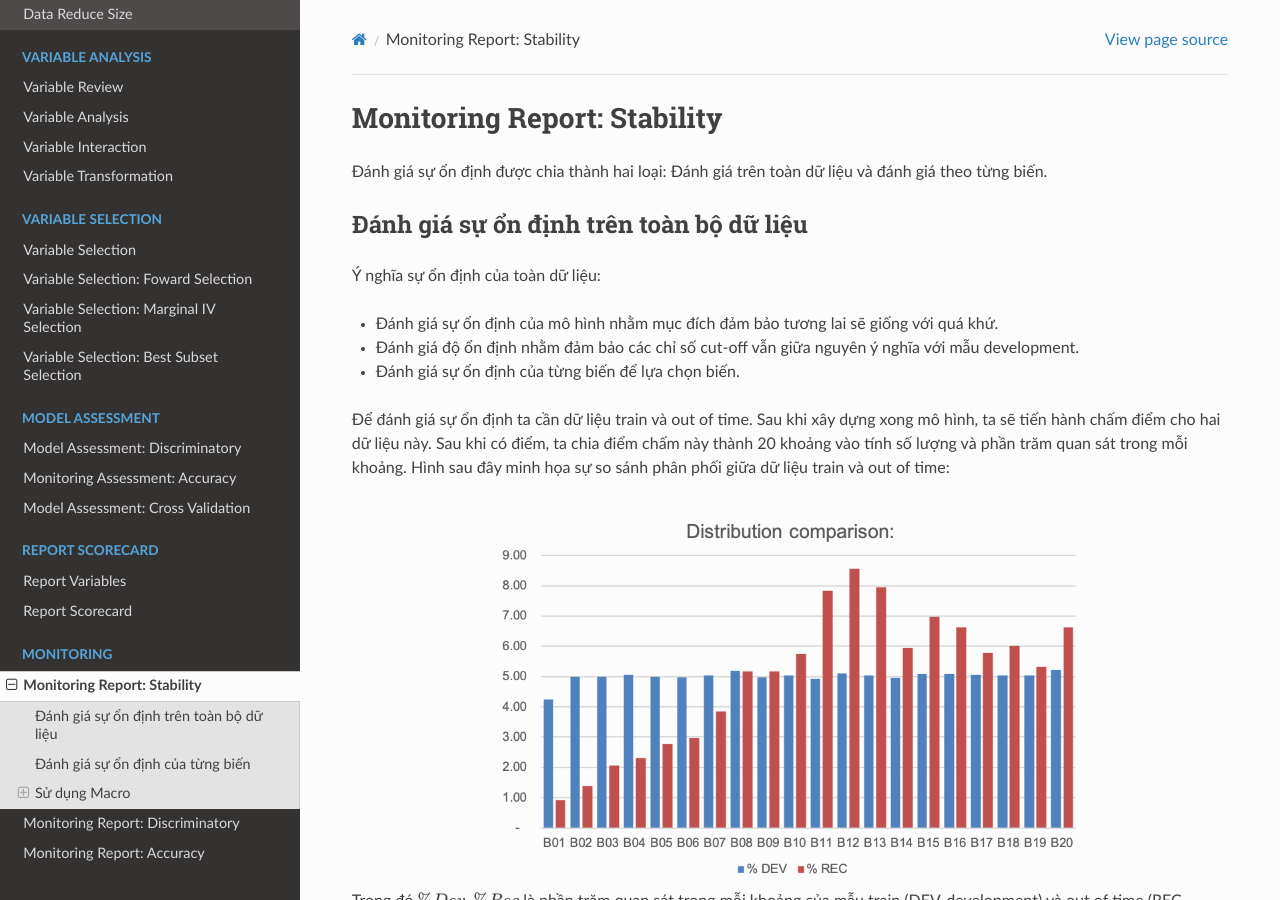
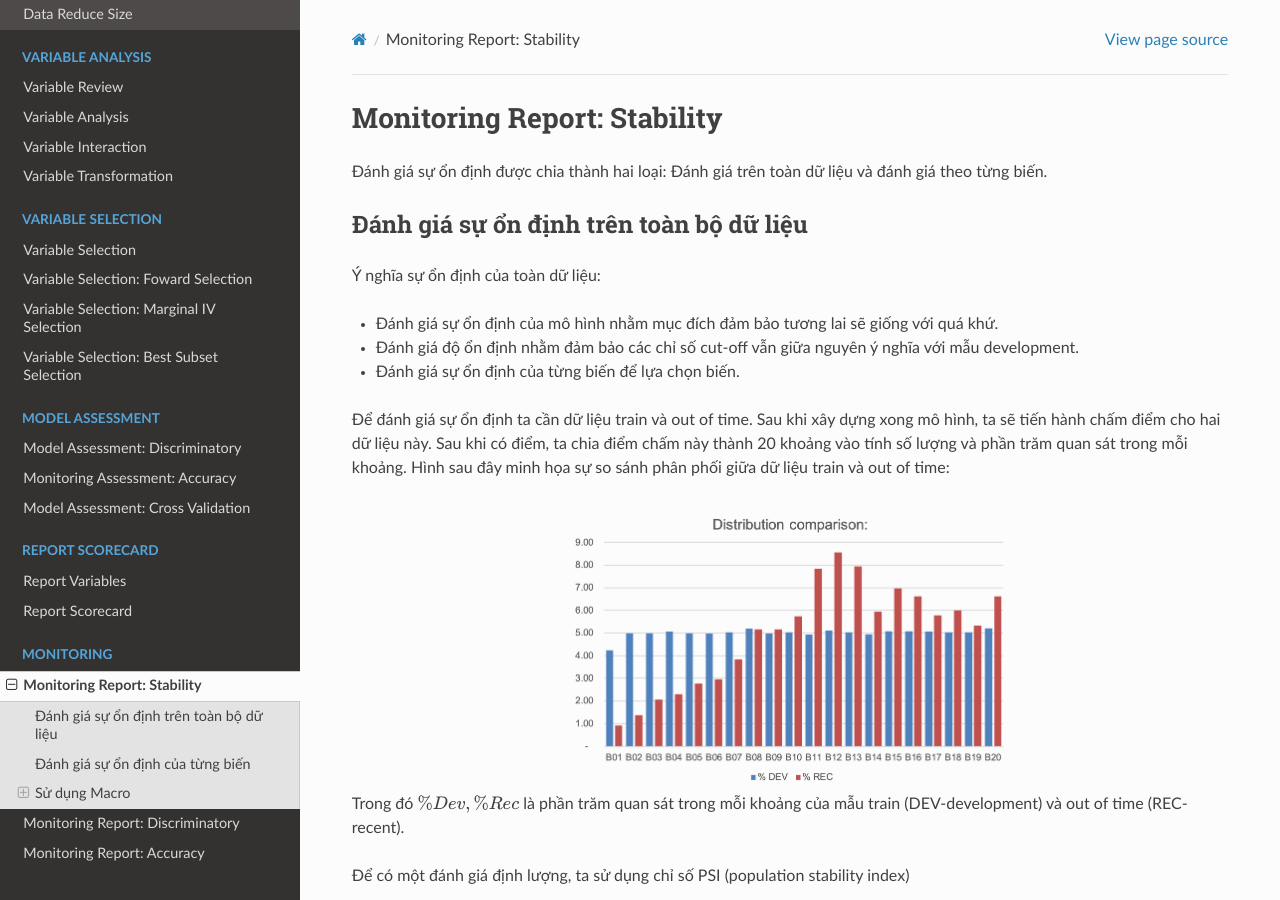
Before and after one commit to thanhtra254/SMCS, a Sphinx documentation site: the page built from docs/post/MoniStability.rst, in a window 1280 px wide and 900 px high. Built offline with Sphinx 7.4.7 and the Read the Docs theme 2.0.0, drawn with Linux system fonts in a browser that asks for light colours.

Commit message:
Update MoniStability.rst

```diff
--- a/docs/post/MoniStability.rst
+++ b/docs/post/MoniStability.rst
@@ -19,7 +19,8 @@ Monitoring Report: Stability
 
 .. image:: ./images/Monitoring/Picture1.png
    :align: center
-   :width: 600
+   :height: 288
+   :alt: Distribution Comparison
 
 Trong đó :math:`\%Dev,\%Rec` là phần trăm quan sát trong mỗi khoảng của mẫu train (DEV-development) và out of time (REC- recent).
 
@@ -52,7 +53,8 @@ Thang đánh giá cho chỉ số PSI được cho dưới đây:
 
 .. image:: ./images/Monitoring/Picture2.png
    :align: center
-   :width: 600
+   :height: 226
+   :alt: Distribution Comparison
 
 Chỉ số sử dụng là CSI (characteristic stability index).
 
@@ -68,7 +70,8 @@ Ngoài ra, ta có thế đánh giá sự ổn định của biến qua một th
 
 .. image:: ./images/Monitoring/Picture3.png
    :align: center
-   :width: 600
+   :height: 226
+   :alt: Distribution Comparison
 
 Từ đồ thị ta có thể thấy được:
 
```
